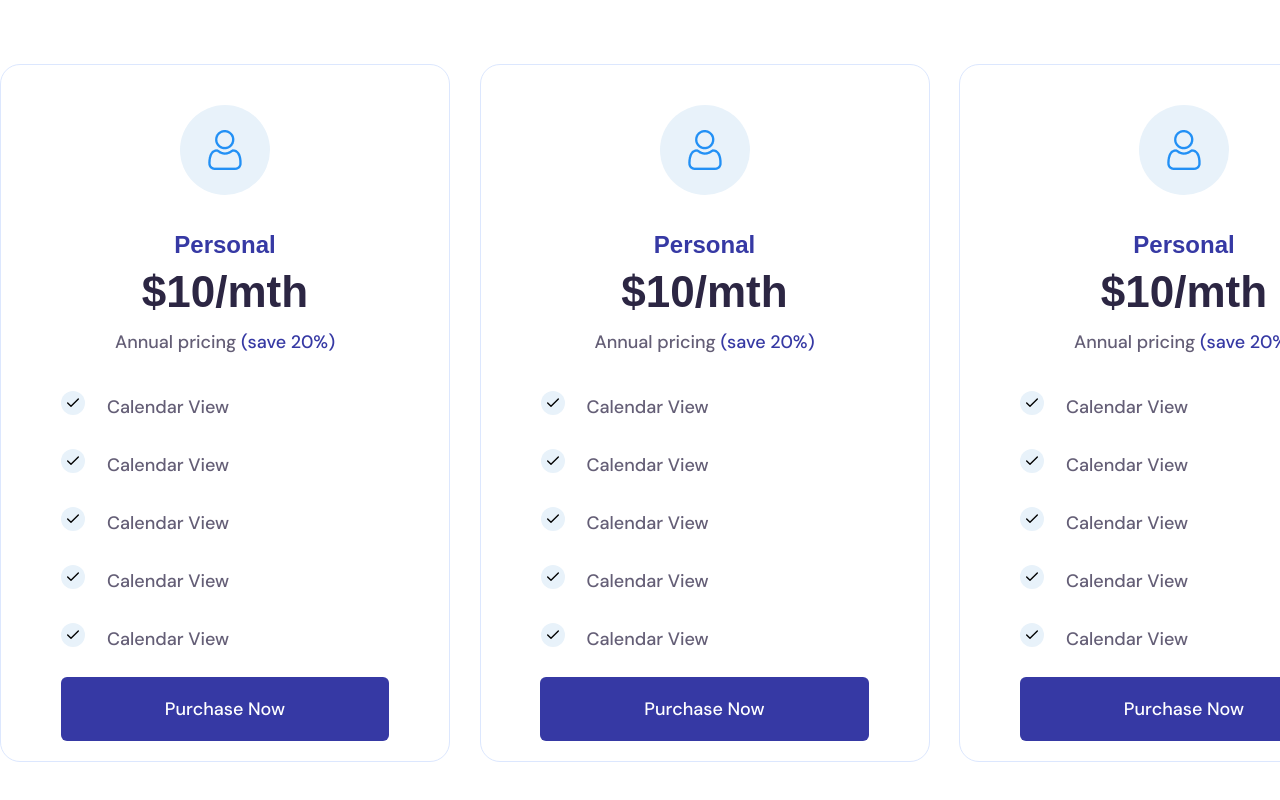
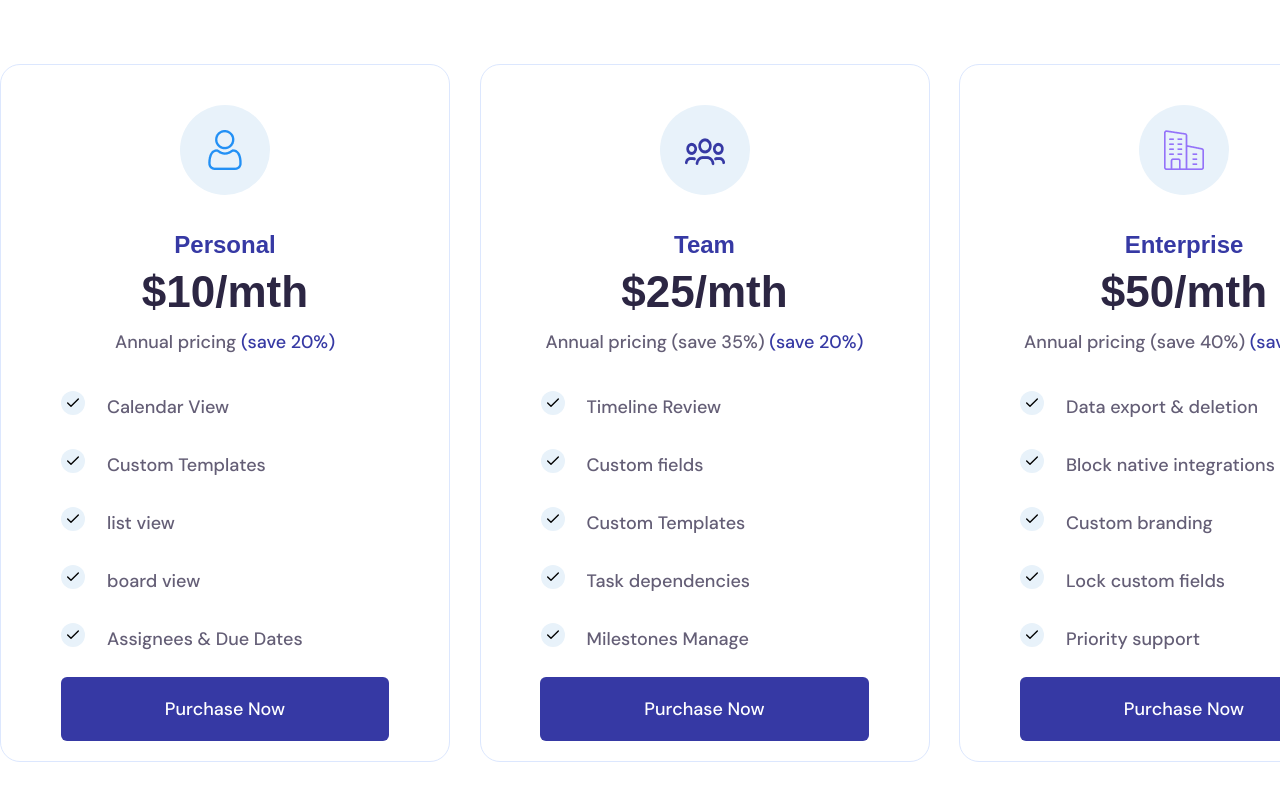
Before and after one commit to nabilislam11/innovate-react-tailwind, a React (Vite) app: page / in a window 1280 px wide. Shown: the part 5474-6274 px from the top of the page. Built offline with nearby package versions, Linux system fonts and the light colour scheme; a web font is replaced by a local one.

Commit message:
pricing table update

```diff
--- a/src/Compontents/Pricingtable/Pricingtable.jsx
+++ b/src/Compontents/Pricingtable/Pricingtable.jsx
@@ -2,6 +2,8 @@ import React from 'react'
 import Container from '../layout/Container'
 import user1 from '../../assets/user1.png'
 import { FiCheck } from "react-icons/fi";
+import user2 from '../../assets/user2.png'
+import user3 from '../../assets/user3.png'
 
 function Pricingtable() {
     return (
@@ -39,7 +41,7 @@ function Pricingtable() {
                                     <div className="flex justify-center  items-center w-[24px] h-[24px] rounded-full bg-[#E8F2FA]  group-hover:bg-white transition-all duration-500  ">
                                         <FiCheck className='' />
                                     </div>
-                                    <p className='font-secondary ml-[22px]  text-[18px] font-medium  leading-[32px]  text-details  group-hover:text-white transition-all duration-500 '>Calendar View</p>
+                                    <p className='font-secondary ml-[22px]  text-[18px] font-medium  leading-[32px]  text-details  group-hover:text-white transition-all duration-500 '>Custom Templates</p>
                                 </div>
 
 
@@ -47,7 +49,7 @@ function Pricingtable() {
                                     <div className="flex justify-center  items-center w-[24px] h-[24px] rounded-full bg-[#E8F2FA]  group-hover:bg-white transition-all duration-500  ">
                                         <FiCheck className='' />
                                     </div>
-                                    <p className='font-secondary ml-[22px]  text-[18px] font-medium  leading-[32px]  text-details  group-hover:text-white transition-all duration-500 '>Calendar View</p>
+                                    <p className='font-secondary ml-[22px]  text-[18px] font-medium  leading-[32px]  text-details  group-hover:text-white transition-all duration-500 '>list view</p>
                                 </div>
 
 
@@ -57,7 +59,7 @@ function Pricingtable() {
                                     </div>
 
 
-                                    <p className='font-secondary ml-[22px]  text-[18px] font-medium  leading-[32px]  text-details  group-hover:text-white transition-all duration-500 '>Calendar View</p>
+                                    <p className='font-secondary ml-[22px]  text-[18px] font-medium  leading-[32px]  text-details  group-hover:text-white transition-all duration-500 '>board view</p>
                                 </div>
 
 
@@ -65,7 +67,7 @@ function Pricingtable() {
                                     <div className="flex justify-center  items-center w-[24px] h-[24px] rounded-full bg-[#E8F2FA]  group-hover:bg-white transition-all duration-500  ">
                                         <FiCheck className='' />
                                     </div>
-                                    <p className='font-secondary ml-[22px]  text-[18px] font-medium  leading-[32px]  text-details  group-hover:text-white transition-all duration-500 '>Calendar View</p>
+                                    <p className='font-secondary ml-[22px]  text-[18px] font-medium  leading-[32px]  text-details  group-hover:text-white transition-all duration-500 '>Assignees & Due Dates</p>
                                 </div>
 
 
@@ -80,13 +82,13 @@ function Pricingtable() {
                     <div className="w-[450px] h-[698px] border  border-[#DCE7FE]  rounded-[20px] group hover:bg-secondary transition-all duration-500   ">
                         <div className=" pt-[40px] text-center">
                             <div className="flex justify-center m-auto  items-center w-[90px] h-[90px] rounded-full bg-[#E8F2FA] group-hover:bg-white transition-all duration-500 ">
-                                <img src={user1} alt="" />
+                                <img src={user2} alt="" />
                             </div>
 
                             <div className="text-center  ">
-                                <p className='font-paimary  text-[24px] font-bold  leading-[36px]  text-secondary mt-[32px] mb-[2px] group-hover:text-[#43E7DF] transition-all duration-500  '>Personal</p>
-                                <h2 className='font-paimary    font-bold text-[44px] leading-[54px] text-tittle group-hover:text-white transition-all duration-500 '>$10/mth</h2>
-                                <p className='font-secondary m-auto text-[18px] font-medium leading-[18px] mt-[14px] mb-[40px] text-[#645E76] w-[320px]  group-hover:text-white transition-all duration-500  '>Annual pricing <span className='text-secondary'>(save 20%)</span> </p>
+                                <p className='font-paimary  text-[24px] font-bold  leading-[36px]  text-secondary mt-[32px] mb-[2px] group-hover:text-[#43E7DF] transition-all duration-500  '>Team</p>
+                                <h2 className='font-paimary    font-bold text-[44px] leading-[54px] text-tittle group-hover:text-white transition-all duration-500 '>$25/mth</h2>
+                                <p className='font-secondary m-auto text-[18px] font-medium leading-[18px] mt-[14px] mb-[40px] text-[#645E76] w-[320px]  group-hover:text-white transition-all duration-500  '>Annual pricing (save 35%) <span className='text-secondary'>(save 20%)</span> </p>
                             </div>
 
                             <div className="my-[40px] px-[60px]  ">
@@ -95,7 +97,7 @@ function Pricingtable() {
                                     <div className="flex justify-center  items-center w-[24px] h-[24px] rounded-full bg-[#E8F2FA]  group-hover:bg-white transition-all duration-500  ">
                                         <FiCheck className='' />
                                     </div>
-                                    <p className='font-secondary ml-[22px]  text-[18px] font-medium  leading-[32px]  text-details  group-hover:text-white transition-all duration-500 '>Calendar View</p>
+                                    <p className='font-secondary ml-[22px]  text-[18px] font-medium  leading-[32px]  text-details  group-hover:text-white transition-all duration-500 '>Timeline Review</p>
                                 </div>
 
 
@@ -103,7 +105,7 @@ function Pricingtable() {
                                     <div className="flex justify-center  items-center w-[24px] h-[24px] rounded-full bg-[#E8F2FA]  group-hover:bg-white transition-all duration-500  ">
                                         <FiCheck className='' />
                                     </div>
-                                    <p className='font-secondary ml-[22px]  text-[18px] font-medium  leading-[32px]  text-details  group-hover:text-white transition-all duration-500 '>Calendar View</p>
+                                    <p className='font-secondary ml-[22px]  text-[18px] font-medium  leading-[32px]  text-details  group-hover:text-white transition-all duration-500 '>Custom fields</p>
                                 </div>
 
 
@@ -111,7 +113,7 @@ function Pricingtable() {
                                     <div className="flex justify-center  items-center w-[24px] h-[24px] rounded-full bg-[#E8F2FA]  group-hover:bg-white transition-all duration-500  ">
                                         <FiCheck className='' />
                                     </div>
-                                    <p className='font-secondary ml-[22px]  text-[18px] font-medium  leading-[32px]  text-details  group-hover:text-white transition-all duration-500 '>Calendar View</p>
+                                    <p className='font-secondary ml-[22px]  text-[18px] font-medium  leading-[32px]  text-details  group-hover:text-white transition-all duration-500 '>Custom Templates</p>
                                 </div>
 
 
@@ -121,7 +123,7 @@ function Pricingtable() {
                                     </div>
 
 
-                                    <p className='font-secondary ml-[22px]  text-[18px] font-medium  leading-[32px]  text-details  group-hover:text-white transition-all duration-500 '>Calendar View</p>
+                                    <p className='font-secondary ml-[22px]  text-[18px] font-medium  leading-[32px]  text-details  group-hover:text-white transition-all duration-500 '>Task dependencies</p>
                                 </div>
 
 
@@ -129,7 +131,7 @@ function Pricingtable() {
                                     <div className="flex justify-center  items-center w-[24px] h-[24px] rounded-full bg-[#E8F2FA]  group-hover:bg-white transition-all duration-500  ">
                                         <FiCheck className='' />
                                     </div>
-                                    <p className='font-secondary ml-[22px]  text-[18px] font-medium  leading-[32px]  text-details  group-hover:text-white transition-all duration-500 '>Calendar View</p>
+                                    <p className='font-secondary ml-[22px]  text-[18px] font-medium  leading-[32px]  text-details  group-hover:text-white transition-all duration-500 '>Milestones Manage</p>
                                 </div>
 
 
@@ -144,13 +146,13 @@ function Pricingtable() {
                     <div className="w-[450px] h-[698px] border  border-[#DCE7FE]  rounded-[20px] group hover:bg-secondary transition-all duration-500   ">
                         <div className=" pt-[40px] text-center">
                             <div className="flex justify-center m-auto  items-center w-[90px] h-[90px] rounded-full bg-[#E8F2FA] group-hover:bg-white transition-all duration-500 ">
-                                <img src={user1} alt="" />
+                                <img src={user3} alt="" />
                             </div>
 
                             <div className="text-center  ">
-                                <p className='font-paimary  text-[24px] font-bold  leading-[36px]  text-secondary mt-[32px] mb-[2px] group-hover:text-[#43E7DF] transition-all duration-500  '>Personal</p>
-                                <h2 className='font-paimary    font-bold text-[44px] leading-[54px] text-tittle group-hover:text-white transition-all duration-500 '>$10/mth</h2>
-                                <p className='font-secondary m-auto text-[18px] font-medium leading-[18px] mt-[14px] mb-[40px] text-[#645E76] w-[320px]  group-hover:text-white transition-all duration-500  '>Annual pricing <span className='text-secondary'>(save 20%)</span> </p>
+                                <p className='font-paimary  text-[24px] font-bold  leading-[36px]  text-secondary mt-[32px] mb-[2px] group-hover:text-[#43E7DF] transition-all duration-500  '>Enterprise</p>
+                                <h2 className='font-paimary    font-bold text-[44px] leading-[54px] text-tittle group-hover:text-white transition-all duration-500 '>$50/mth</h2>
+                                <p className='font-secondary m-auto text-[18px] font-medium leading-[18px] mt-[14px] mb-[40px] text-[#645E76] w-[320px]  group-hover:text-white transition-all duration-500  '>Annual pricing (save 40%) <span className='text-secondary'>(save 20%)</span> </p>
                             </div>
 
                             <div className="my-[40px] px-[60px]  ">
@@ -159,7 +161,7 @@ function Pricingtable() {
                                     <div className="flex justify-center  items-center w-[24px] h-[24px] rounded-full bg-[#E8F2FA]  group-hover:bg-white transition-all duration-500  ">
                                         <FiCheck className='' />
                                     </div>
-                                    <p className='font-secondary ml-[22px]  text-[18px] font-medium  leading-[32px]  text-details  group-hover:text-white transition-all duration-500 '>Calendar View</p>
+                                    <p className='font-secondary ml-[22px]  text-[18px] font-medium  leading-[32px]  text-details  group-hover:text-white transition-all duration-500 '>Data export & deletion</p>
                                 </div>
 
 
@@ -167,7 +169,7 @@ function Pricingtable() {
                                     <div className="flex justify-center  items-center w-[24px] h-[24px] rounded-full bg-[#E8F2FA]  group-hover:bg-white transition-all duration-500  ">
                                         <FiCheck className='' />
                                     </div>
-                                    <p className='font-secondary ml-[22px]  text-[18px] font-medium  leading-[32px]  text-details  group-hover:text-white transition-all duration-500 '>Calendar View</p>
+                                    <p className='font-secondary ml-[22px]  text-[18px] font-medium  leading-[32px]  text-details  group-hover:text-white transition-all duration-500 '>Block native integrations</p>
                                 </div>
 
 
@@ -175,7 +177,7 @@ function Pricingtable() {
                                     <div className="flex justify-center  items-center w-[24px] h-[24px] rounded-full bg-[#E8F2FA]  group-hover:bg-white transition-all duration-500  ">
                                         <FiCheck className='' />
                                     </div>
-                                    <p className='font-secondary ml-[22px]  text-[18px] font-medium  leading-[32px]  text-details  group-hover:text-white transition-all duration-500 '>Calendar View</p>
+                                    <p className='font-secondary ml-[22px]  text-[18px] font-medium  leading-[32px]  text-details  group-hover:text-white transition-all duration-500 '>Custom branding</p>
                                 </div>
 
 
@@ -185,7 +187,7 @@ function Pricingtable() {
                                     </div>
 
 
-                                    <p className='font-secondary ml-[22px]  text-[18px] font-medium  leading-[32px]  text-details  group-hover:text-white transition-all duration-500 '>Calendar View</p>
+                                    <p className='font-secondary ml-[22px]  text-[18px] font-medium  leading-[32px]  text-details  group-hover:text-white transition-all duration-500 '>Lock custom fields</p>
                                 </div>
 
 
@@ -193,7 +195,7 @@ function Pricingtable() {
                                     <div className="flex justify-center  items-center w-[24px] h-[24px] rounded-full bg-[#E8F2FA]  group-hover:bg-white transition-all duration-500  ">
                                         <FiCheck className='' />
                                     </div>
-                                    <p className='font-secondary ml-[22px]  text-[18px] font-medium  leading-[32px]  text-details  group-hover:text-white transition-all duration-500 '>Calendar View</p>
+                                    <p className='font-secondary ml-[22px]  text-[18px] font-medium  leading-[32px]  text-details  group-hover:text-white transition-all duration-500 '>Priority support</p>
                                 </div>
 
 
```
